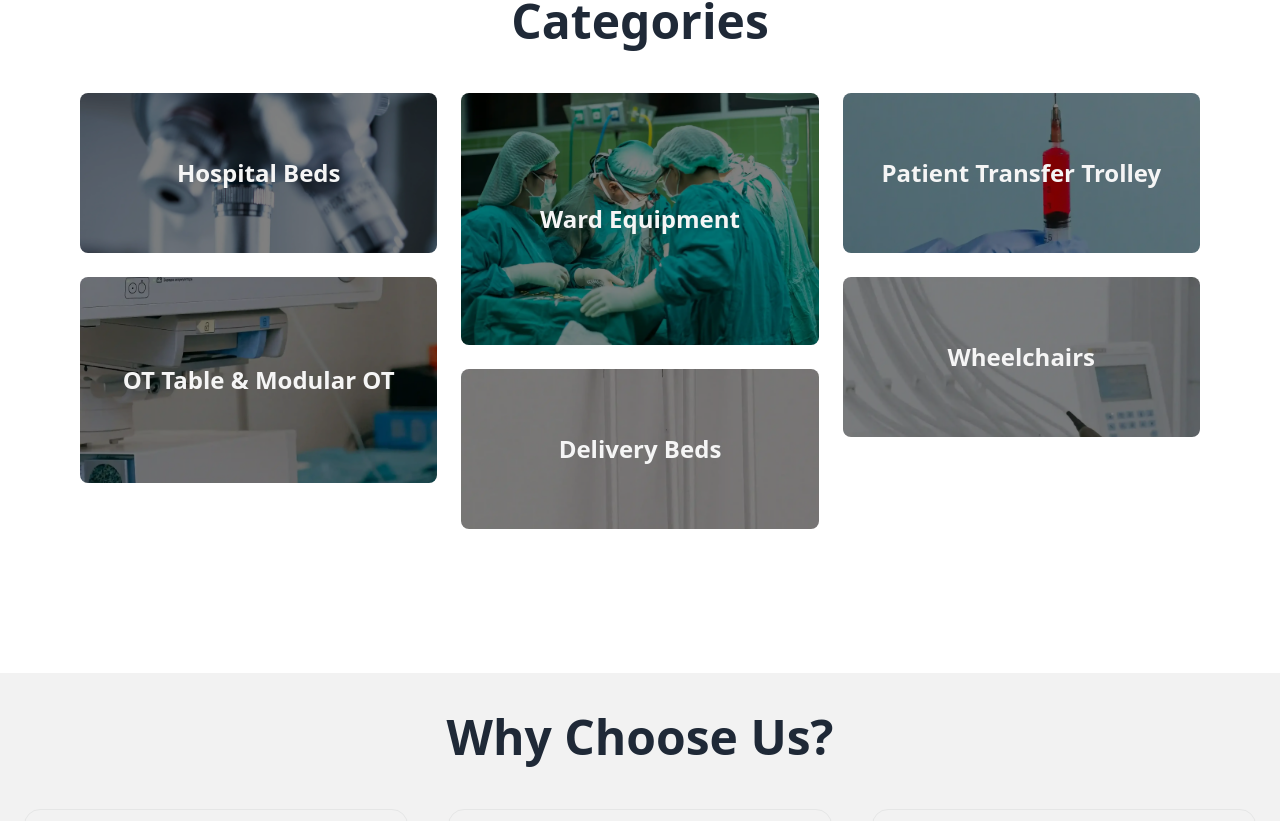
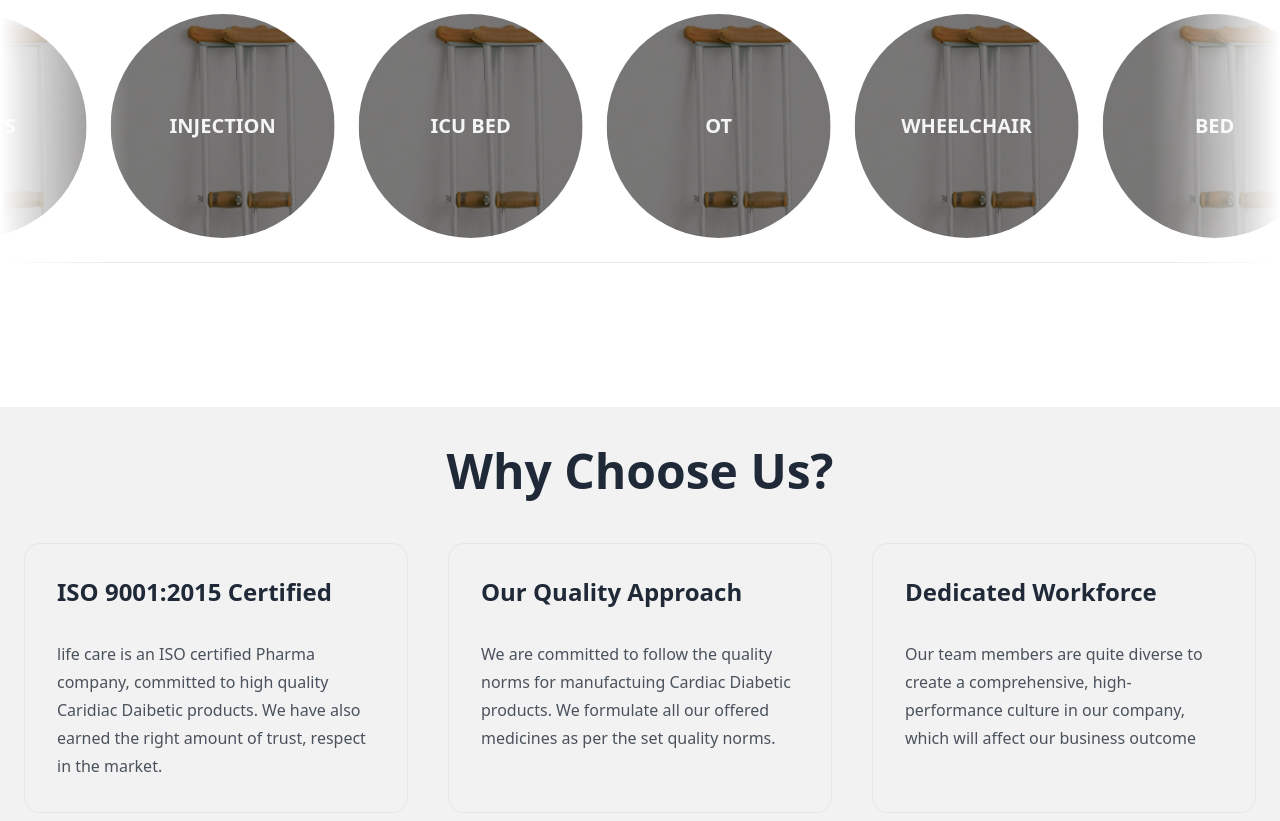
Before and after one commit to decipher-cs/kriptpharma, a React (Vite) app: page / in a window 1280 px wide. Shown: the part 839-1660 px from the top of the page. Built offline with nearby package versions, Linux system fonts and the light colour scheme.

Commit message:
removed mason and added featured items section

```diff
--- a/src/routes/index.lazy.tsx
+++ b/src/routes/index.lazy.tsx
@@ -2,7 +2,6 @@ import { Link, createLazyFileRoute } from '@tanstack/react-router'
 import heroImg from '../assets/backgrounds/hero.webp'
 import { memo } from 'react'
 import Breakout from '../components/Breakout'
-import furnitureCatalogue from '../assets/furniture-catalogue.pdf'
 
 const modules = import.meta.glob('../assets/backgrounds/*.webp', {
     eager: true,
@@ -21,14 +20,10 @@ export const Route = createLazyFileRoute('/')({
 
 const Index = () => {
     return (
-        <div className="-mt-6 space-y-36">
+        <div className="-mt-8 space-y-36">
             <Hero />
-            <section className="space-y-12" id="Category">
-                <h2 className="text-center text-3xl font-bold lg:text-5xl">
-                    Categories
-                </h2>
-                <Mason />
-            </section>
+
+            <FeaturedProducts />
 
             <section className="-mx-breath space-y-12 bg-base-200 py-10 lg:-mx-breath-lg">
                 <h2 className="text-center text-3xl font-bold lg:text-5xl">
@@ -92,6 +87,47 @@ const Hero = () => {
     )
 }
 
+const featuredProductNames = [
+    'Tablets',
+    'Injection',
+    'ICU Bed',
+    'OT',
+    'Wheelchair',
+    'Bed',
+]
+const FeaturedProducts = () => {
+    return (
+        <Breakout>
+            <section
+                className="w-full overflow-hidden border py-6"
+                style={{
+                    mask: 'linear-gradient(90deg, transparent, white 10%, white 90%, transparent)',
+                }}
+            >
+                <div className="animate-horizontal-scroll grid w-fit grid-flow-col">
+                    {[...featuredProductNames, ...featuredProductNames].map(
+                        (data, i) => (
+                            <a
+                                key={i}
+                                className="relative mx-3 grid aspect-square w-20 place-items-center rounded-full sm:w-56 sm:p-3"
+                            >
+                                <img
+                                    className="absolute inset-0 size-full rounded-full object-cover object-center brightness-50"
+                                    src={backgroundImagePaths[5]}
+                                    alt=""
+                                />
+                                <h4 className="z-10 truncate p-1 text-xs font-bold text-neutral-100 sm:text-sm md:text-xl">
+                                    {data.toUpperCase()}
+                                </h4>
+                            </a>
+                        )
+                    )}
+                </div>
+            </section>
+        </Breakout>
+    )
+}
+
 const MissionSection = () => {
     return (
         <Breakout className="justify-self-stretch bg-base-200">
@@ -144,37 +180,6 @@ const MissionSection = () => {
     )
 }
 
-const Mason = memo(() => {
-    return (
-        <div className="grid grid-cols-1 gap-6 sm:grid-cols-2 md:grid-cols-3">
-            {[
-                'Hospital Beds',
-                'Ward Equipment',
-                'Patient Transfer Trolley',
-                'OT Table & Modular OT',
-                'Wheelchairs',
-                'Delivery Beds',
-            ].map((data, i) => (
-                <a
-                    href={furnitureCatalogue}
-                    target="_blank"
-                    key={data}
-                    className="relative grid min-h-32 place-content-center rounded-lg px-3 transition odd:row-span-2 even:row-span-3 hover:scale-110 sm:min-h-40"
-                >
-                    <img
-                        className="absolute inset-0 size-full rounded-lg object-cover object-center brightness-50"
-                        src={backgroundImagePaths[i]}
-                        alt=""
-                    />
-                    <h3 className="z-0 text-center text-xl font-bold text-neutral-100 sm:text-2xl">
-                        {data}
-                    </h3>
-                </a>
-            ))}
-        </div>
-    )
-})
-
 const reasonsToChooseUs = [
     {
         title: `ISO 9001:2015 Certified`,
--- a/tailwind.config.js
+++ b/tailwind.config.js
@@ -4,6 +4,15 @@ import twt from '@tailwindcss/typography'
 export default {
     content: ['./src/**/*.{html,js,jsx,tsx}', './src/main.tsx'],
     theme: {
+        keyframes: {
+            horizontalScroll: {
+                from: { transform: 'translateX(0)' },
+                to: { transform: 'translateX(-50%)' },
+            },
+        },
+        animation: {
+            'horizontal-scroll': 'horizontalScroll linear 60s infinite',
+        },
         extend: {
             spacing: {
                 breath: '1.5rem',
```
